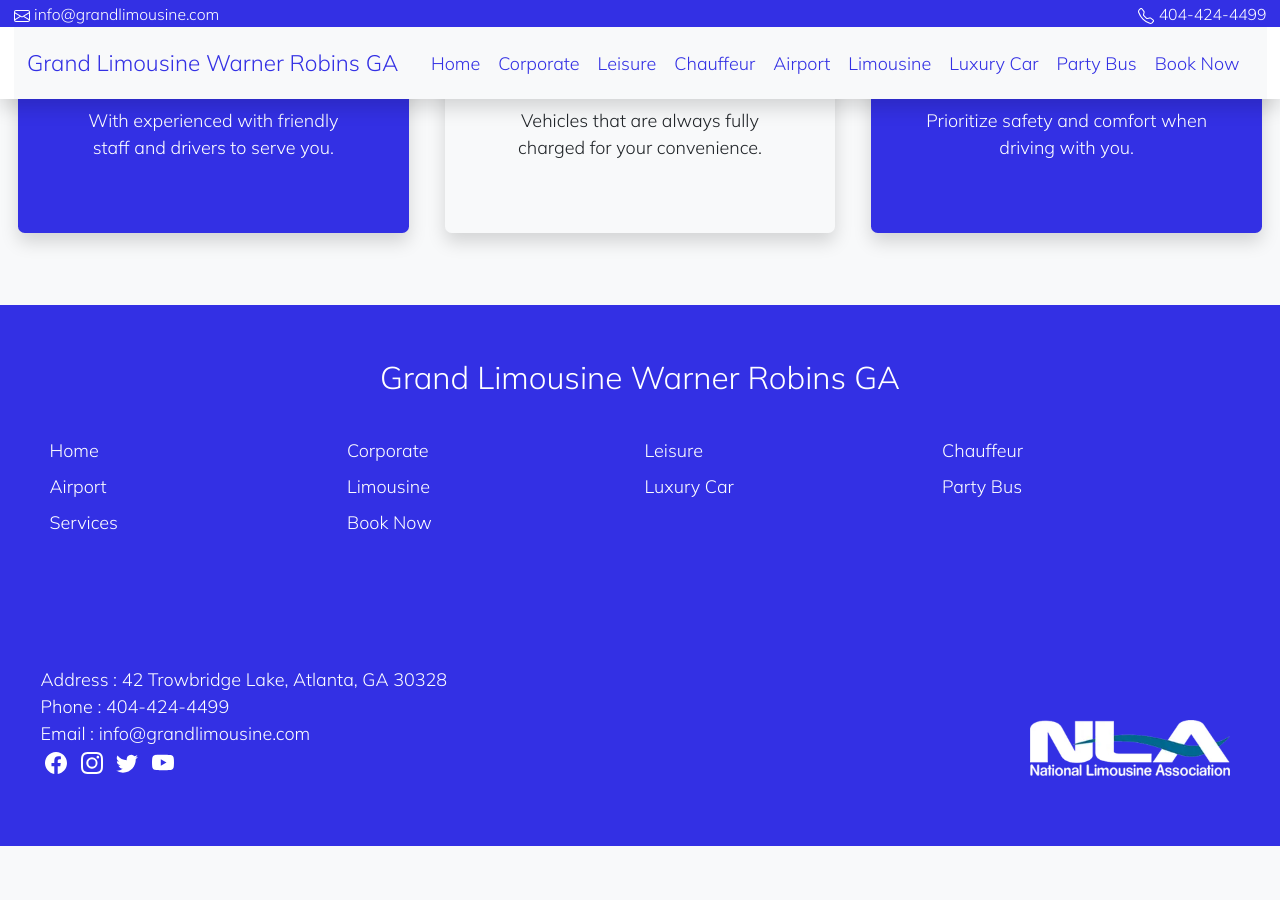
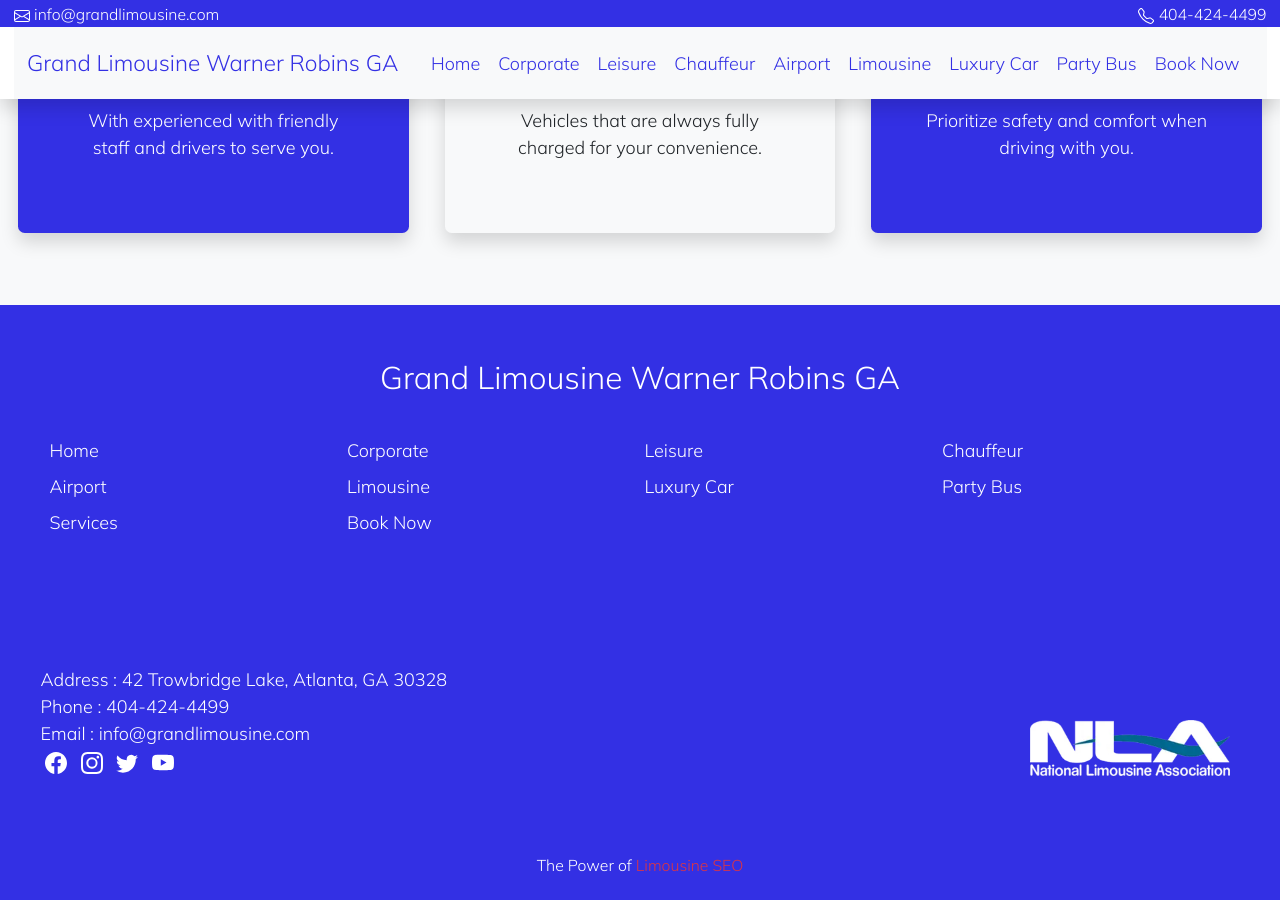
Before and after one commit to wynngrand/grandlimowarner-robins, a Jekyll site: the page built from index.md, in a window 1280 px wide and 900 px high, scrolled down 5192 px. Built offline with Jekyll 4.4.1, drawn with Linux system fonts in a browser that asks for light colours; before the commit the page ends 6038 px from its top, so only the background shows below that.

Commit message:
Update footer.html

```diff
--- a/_includes/footer.html
+++ b/_includes/footer.html
@@ -12,6 +12,7 @@
 </div>
 </div>
 {%- include widget/contact.html -%}
+   <p class="text-center p-1"><small>The Power of <a class="text-danger" target="_blank" href="https://limousineseo.vercel.app">Limousine SEO</a></small></p>
 </div>
 </div>
 <script src="https://cdn.jsdelivr.net/npm/bootstrap@5.2.0/dist/js/bootstrap.bundle.min.js" integrity="sha384-A3rJD856KowSb7dwlZdYEkO39Gagi7vIsF0jrRAoQmDKKtQBHUuLZ9AsSv4jD4Xa" crossorigin="anonymous"></script>
```
